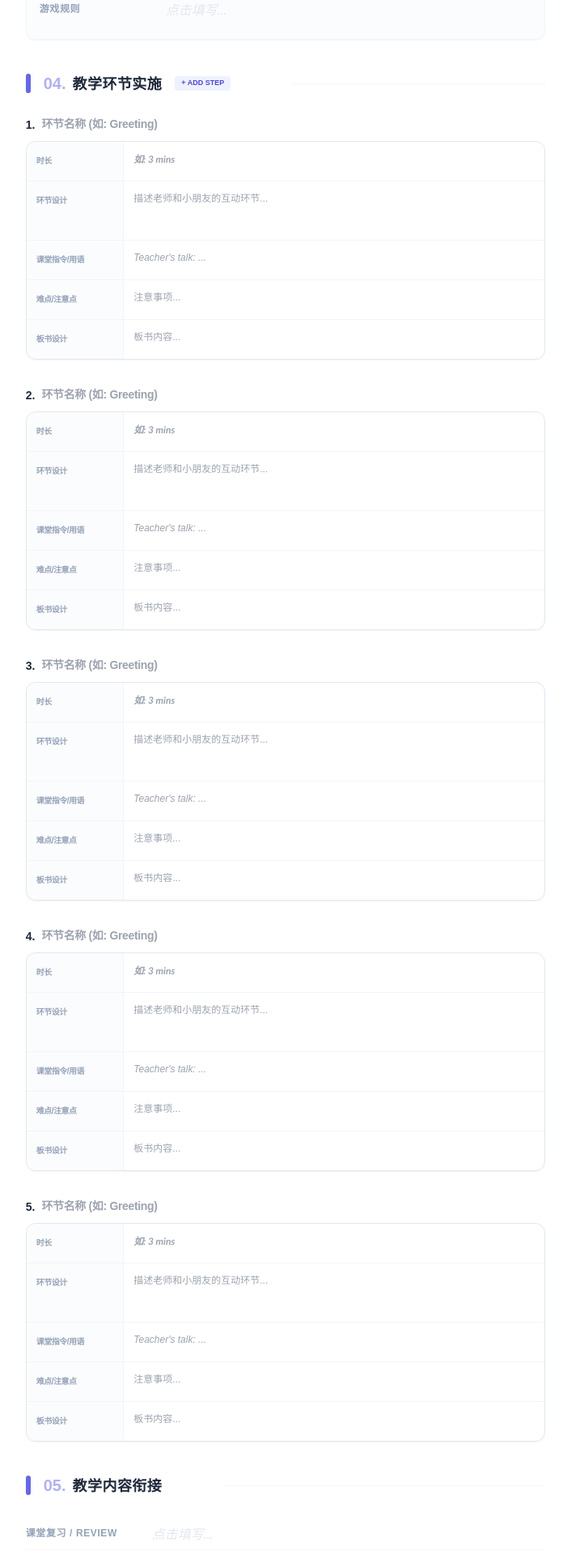
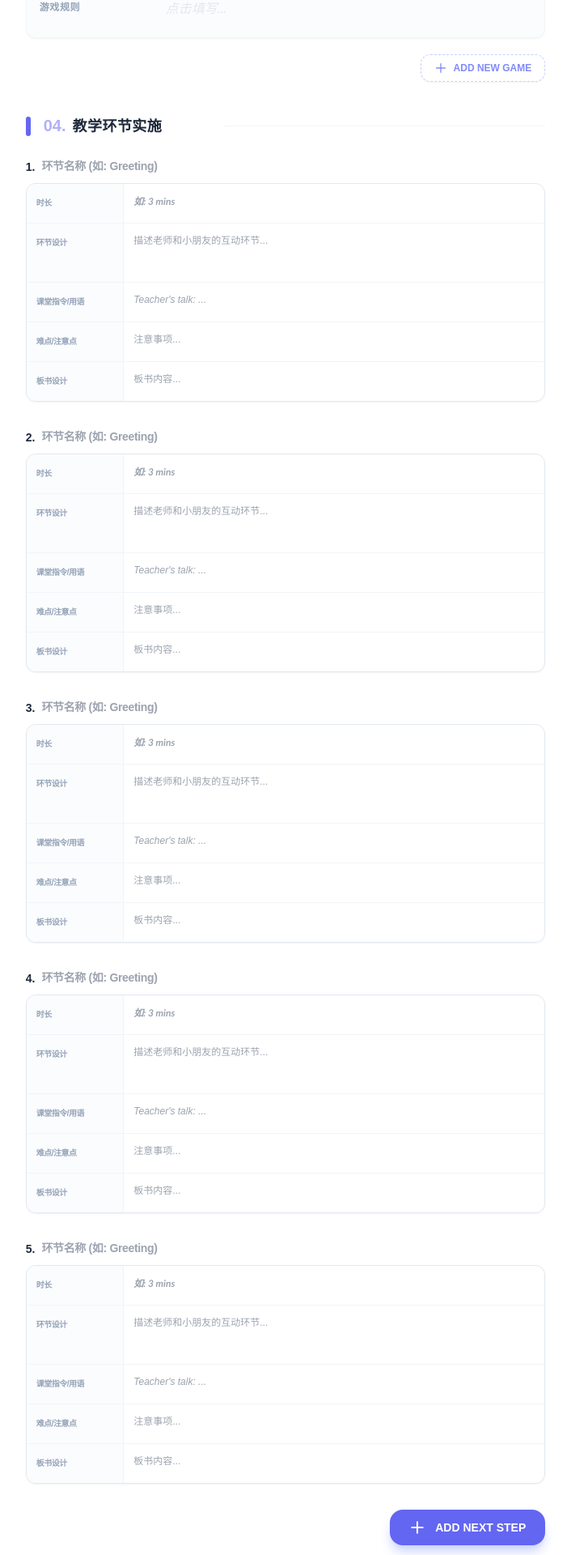
Before and after one commit to Irene-Niia-lab/CAM-TP, a React (Vite) app: page / in a window 1280 px wide. Shown: the part 1610-3530 px from the top of the page at 81% size, without its empty margins (287-993 px from the left). Built offline with nearby package versions, Linux system fonts and the light colour scheme.

Commit message:
feat: Move "Add Game" button to bottom
The "Add Game" button has been repositioned to the bottom of the interactive games section for better user experience.

```diff
--- a/App.tsx
+++ b/App.tsx
@@ -470,9 +470,6 @@ const App: React.FC = () => {
             <div>
               <div className="flex items-center justify-between mb-3">
                 <h3 className="text-xs font-bold font-zh text-slate-400 uppercase tracking-wider">（二）互动游戏</h3>
-                {!isPreview && (
-                  <button onClick={addGame} className="no-print bg-indigo-50 text-indigo-600 px-2 py-0.5 rounded text-[9px] font-bold hover:bg-indigo-100 transition-colors uppercase">+ New Game</button>
-                )}
               </div>
               <div className="space-y-5">
                 {data.games.map((game, i) => (
@@ -489,6 +486,21 @@ const App: React.FC = () => {
                     </div>
                   </div>
                 ))}
+
+                {/* 调整后的“添加游戏”按钮位置 */}
+                {!isPreview && (
+                  <div className="no-print flex justify-end mt-4">
+                    <button
+                      onClick={addGame}
+                      className="group/add flex items-center gap-2 bg-white border border-dashed border-indigo-200 text-indigo-400 px-4 py-2 rounded-xl text-xs font-bold hover:border-indigo-400 hover:text-indigo-600 transition-all shadow-sm"
+                    >
+                      <svg className="w-4 h-4 transition-transform group-hover/add:rotate-90" fill="none" stroke="currentColor" viewBox="0 0 24 24">
+                        <path strokeLinecap="round" strokeLinejoin="round" strokeWidth="2" d="M12 4v16m8-8H4"/>
+                      </svg>
+                      ADD NEW GAME
+                    </button>
+                  </div>
+                )}
               </div>
             </div>
           </div>
@@ -501,19 +513,10 @@ const App: React.FC = () => {
             title="教学环节实施"
             onClear={() => updateByPath('steps', INITIAL_STATE.steps)}
             isPreview={isPreview}
-            extraAction={(
-              <button
-                onClick={addStep}
-                className="bg-indigo-50 text-indigo-600 px-2 py-0.5 rounded text-[9px] font-bold hover:bg-indigo-100 transition-colors uppercase"
-              >
-                + Add Step
-              </button>
-            )}
           />
           <div className="space-y-8">
             {data.steps.map((step, i) => (
               <div key={i} className="group/step relative">
-                {/* 环节标题行：优化序号与内容的同行显示 */}
                 <div className="flex items-start gap-2 mb-2 min-h-[1.5em]">
                   <span className="font-bold text-slate-800 text-sm pt-0.5 select-none shrink-0">{i + 1}.</span>
                   <div className="flex-1 flex items-start justify-between">
@@ -567,6 +570,21 @@ const App: React.FC = () => {
                 </div>
               </div>
             ))}
+
+            {/* 调整后的“添加环节”按钮位置 */}
+            {!isPreview && (
+              <div className="no-print flex justify-end mt-12 pb-4">
+                <button
+                  onClick={addStep}
+                  className="group/add flex items-center gap-3 bg-indigo-500 text-white px-6 py-3 rounded-2xl font-bold text-sm shadow-lg shadow-indigo-200 hover:bg-indigo-600 hover:scale-[1.02] active:scale-[0.98] transition-all"
+                >
+                  <svg className="w-5 h-5 transition-transform group-hover/add:rotate-90" fill="none" stroke="currentColor" viewBox="0 0 24 24">
+                    <path strokeLinecap="round" strokeLinejoin="round" strokeWidth="2.5" d="M12 4v16m8-8H4"/>
+                  </svg>
+                  ADD NEXT STEP
+                </button>
+              </div>
+            )}
           </div>
         </section>
 
@@ -650,7 +668,6 @@ const App: React.FC = () => {
           .paper { border: none !important; box-shadow: none !important; width: 100% !important; max-width: none !important; margin: 0 !important; padding: 10mm !important; border-radius: 0 !important; transform: none !important; -webkit-print-color-adjust: exact !important; print-color-adjust: exact !important; }
           .page-break-before { page-break-before: always; }
           input, textarea { background: transparent !important; color: inherit !important; border: none !important; }
-          /* 修复显示两次的问题：移除强制显示 textarea 的规则，改用组件内部控制 */
           @page { margin: 10mm; size: A4; }
           textarea::placeholder { color: transparent !important; }
         }
--- a/index.html
+++ b/index.html
@@ -58,6 +58,5 @@
 </head>
 <body class="font-zh">
     <div id="root"></div>
-    <script type="module" src="/index.tsx"></script>
 </body>
 </html>
```
